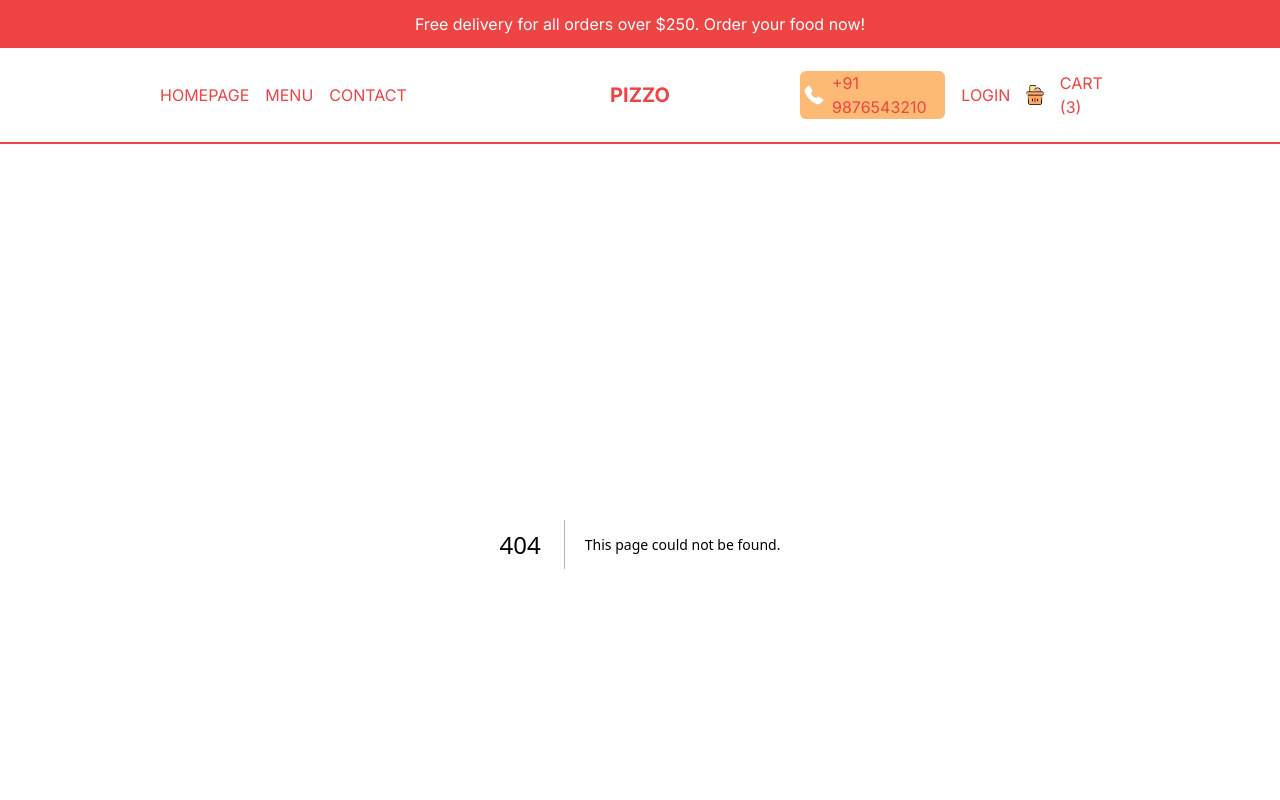
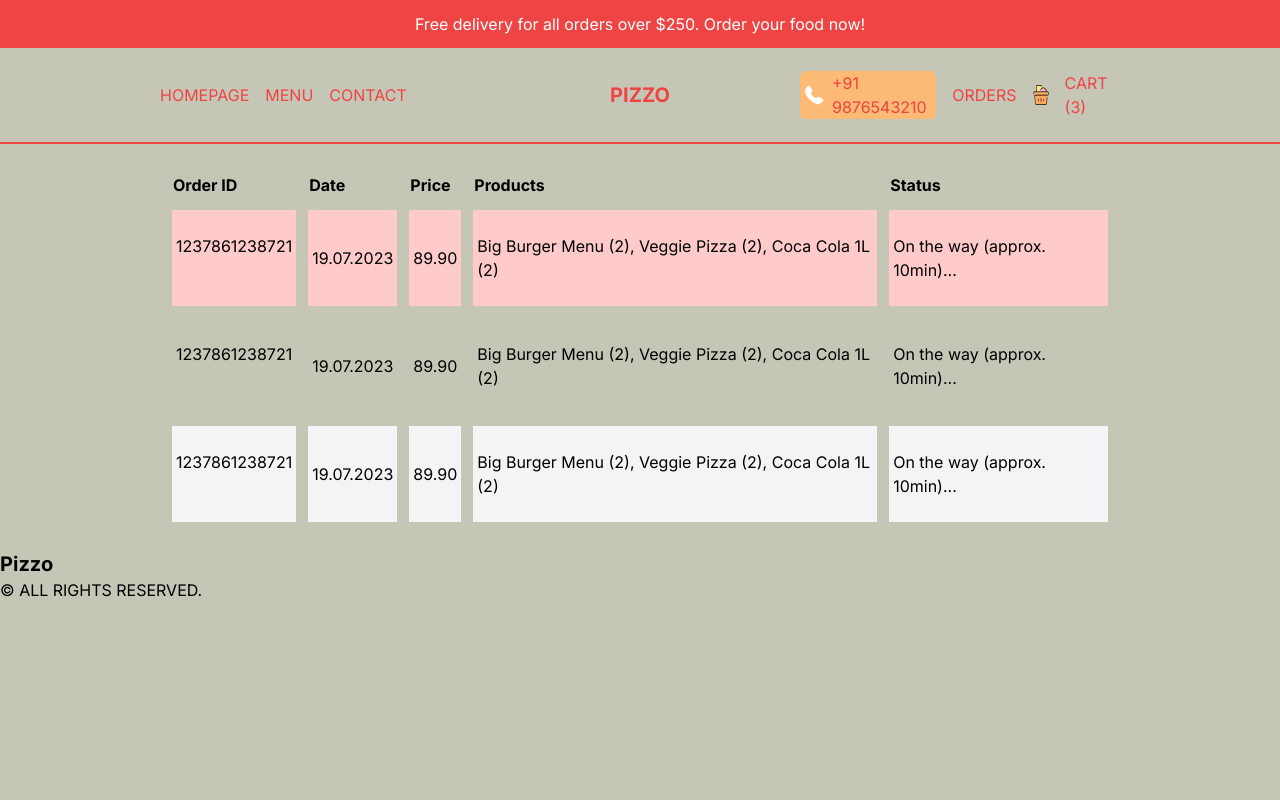
Before and after one commit to SAF2k/food-devlivery-app, a Next.js app: page /orders in a window 1280 px wide. Before the commit this address had no page. Shown: the top 800 px of the page. Built offline with nearby package versions, Linux system fonts and the light colour scheme.

Commit message:
temp order page added

```diff
--- /dev/null
+++ b/src/app/orders/page.tsx
@@ -0,0 +1,50 @@
+import React from "react";
+
+const OrdersPage = () => {
+  return (
+    <div className="p-4 lg:px-20 xl:px-40">
+      <table className="w-full border-separate border-spacing-3">
+        <thead>
+          <tr className="text-left">
+            <th className="hidden md:block">Order ID</th>
+            <th>Date</th>
+            <th>Price</th>
+            <th className="hidden md:block">Products</th>
+            <th>Status</th>
+          </tr>
+        </thead>
+        <tbody>
+          <tr className="bg-red-200 text-sm md:text-base">
+            <td className="hidden px-1 py-6 md:block">1237861238721</td>
+            <td className="px-1 py-6">19.07.2023</td>
+            <td className="px-1 py-6">89.90</td>
+            <td className="hidden px-1 py-6 md:block">
+              Big Burger Menu (2), Veggie Pizza (2), Coca Cola 1L (2)
+            </td>
+            <td className="px-1 py-6">On the way (approx. 10min)...</td>
+          </tr>
+          <tr className="text-sm odd:bg-gray-100 md:text-base">
+            <td className="hidden px-1 py-6 md:block">1237861238721</td>
+            <td className="px-1 py-6">19.07.2023</td>
+            <td className="px-1 py-6">89.90</td>
+            <td className="hidden px-1 py-6 md:block">
+              Big Burger Menu (2), Veggie Pizza (2), Coca Cola 1L (2)
+            </td>
+            <td className="px-1 py-6">On the way (approx. 10min)...</td>
+          </tr>
+          <tr className="text-sm odd:bg-gray-100 md:text-base">
+            <td className="hidden px-1 py-6 md:block">1237861238721</td>
+            <td className="px-1 py-6">19.07.2023</td>
+            <td className="px-1 py-6">89.90</td>
+            <td className="hidden px-1 py-6 md:block">
+              Big Burger Menu (2), Veggie Pizza (2), Coca Cola 1L (2)
+            </td>
+            <td className="px-1 py-6">On the way (approx. 10min)...</td>
+          </tr>
+        </tbody>
+      </table>
+    </div>
+  );
+};
+
+export default OrdersPage;
--- a/src/components/Navbar.tsx
+++ b/src/components/Navbar.tsx
@@ -5,7 +5,7 @@
 import Menu from "@/components/Menu";
 
 const Navbar = () => {
-  const user = false;
+  const user = true;
   return (
     <div className="flex h-12 items-center justify-between border-b-2 border-b-red-500 p-4 uppercase text-red-500 md:h-24 lg:px-20 xl:px-40">
       {/* LIFT LINKS  */}
@@ -31,7 +31,7 @@
         {!user ? (
           <Link href="/login">Login</Link>
         ) : (
-          <Link href="/profile">Orders</Link>
+          <Link href="/orders">Orders</Link>
         )}
         <CartIcon />
       </div>
```
